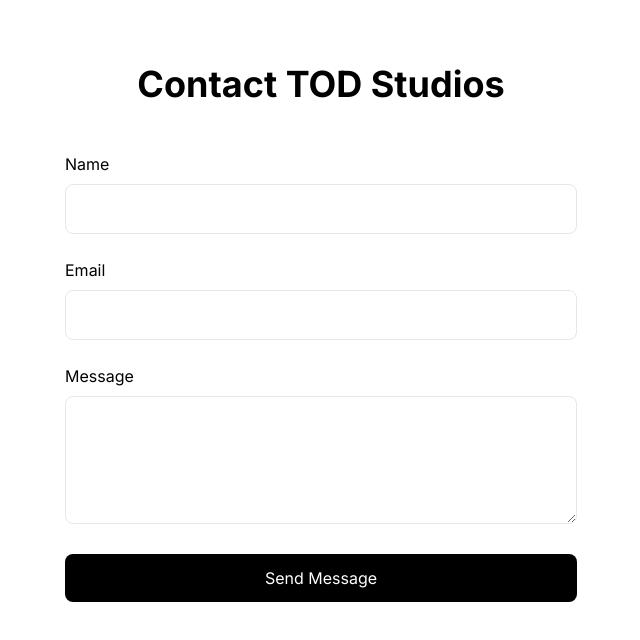
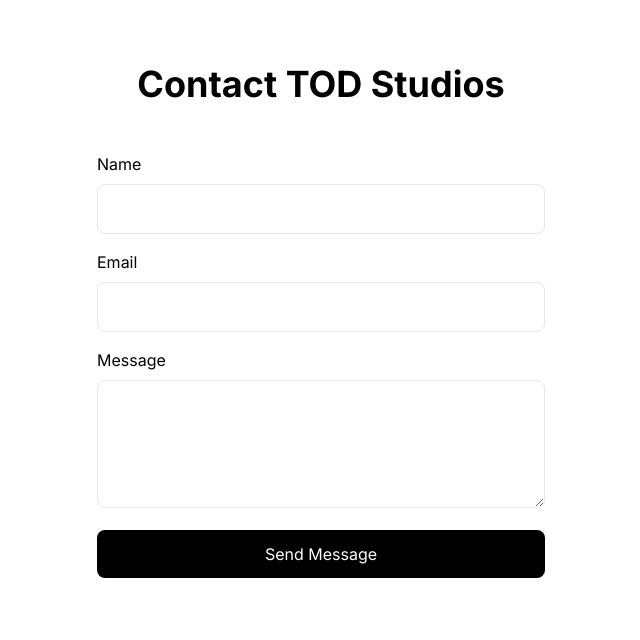
Before and after one commit to erdiballikaya/ott-video-demo, a Next.js app in the folder frontend/: page /contact in a window 1280 px wide. Shown: the top 640 px of the page, without its empty margins (319-959 px from the left). Built offline with nearby package versions, Linux system fonts and the light colour scheme.

Commit message:
Simplify contact page to remove potential rendering issues

```diff
--- a/frontend/src/app/contact/page.tsx
+++ b/frontend/src/app/contact/page.tsx
@@ -10,9 +10,8 @@
 
   const handleSubmit = (e: React.FormEvent) => {
     e.preventDefault()
-    // Basic form submission logic
     console.log('Form submitted', formData)
-    alert('Thank you for your message!')
+    alert('Message sent!')
   }
 
   return (
@@ -22,7 +21,7 @@
       </h1>
       <form
         onSubmit={handleSubmit}
-        className="max-w-lg mx-auto space-y-6"
+        className="max-w-md mx-auto space-y-4"
       >
         <div>
           <label htmlFor="name" className="block mb-2">Name</label>
@@ -58,7 +57,7 @@
         </div>
         <button
           type="submit"
-          className="w-full bg-black text-white p-3 rounded-lg hover:bg-gray-800"
+          className="w-full bg-black text-white p-3 rounded-lg"
         >
           Send Message
         </button>
```
